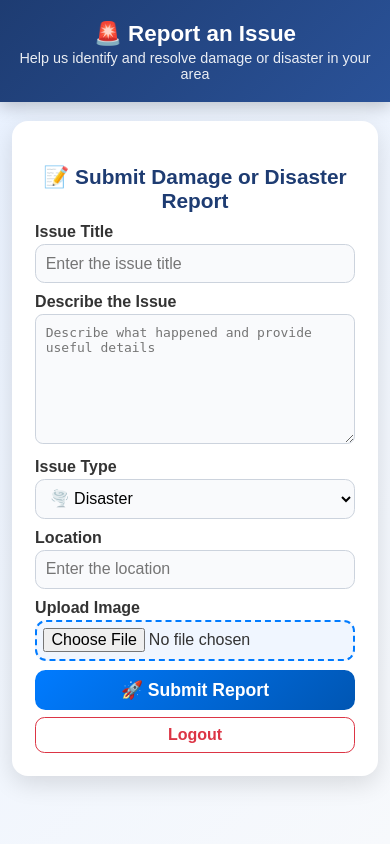
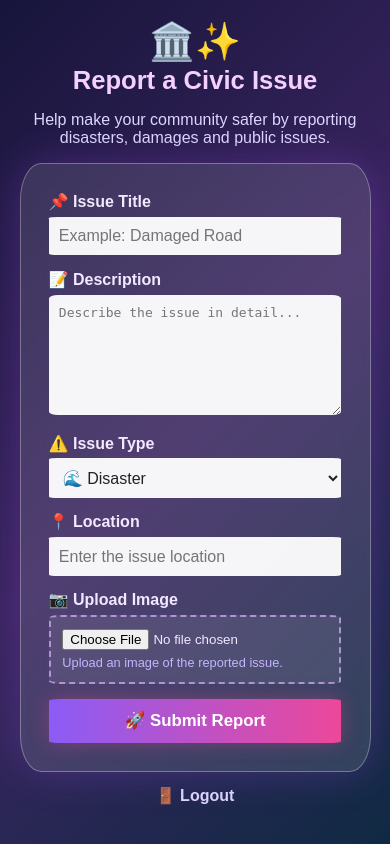
Before and after one commit to DeepakkumarS-0710/Civic_issue_Reporter, a Flask app: template templates/report.html in a window 390 px wide. Run offline with Flask 3, Linux system fonts and the light colour scheme; the template is opened without the code that fills it, so the values that code supplies are empty.

Commit message:
Update UI design and responsive pages

```diff
--- a/templates/report.html
+++ b/templates/report.html
@@ -2,6 +2,8 @@
 <html>
 <head>
     <title>Report an Issue</title>
+
+    <meta name="viewport" content="width=device-width, initial-scale=1.0">
 
     <style>
         * {
@@ -10,211 +12,161 @@
 
         body {
             margin: 0;
+            min-height: 100vh;
             font-family: Arial, sans-serif;
-            background: linear-gradient(135deg, #e8f1ff, #f7f9fc);
-            min-height: 100vh;
-            color: #333;
+            background: linear-gradient(135deg, #17153b, #39245f, #102a43);
+            color: white;
+            padding: 4%;
+        }
+
+        .page {
+            width: 92%;
+            max-width: 800px;
+            margin: auto;
         }
 
         .header {
-            width: 100%;
-            background: linear-gradient(135deg, #1e3c72, #2a5298);
-            color: white;
-            padding: 2% 5%;
             text-align: center;
-            box-shadow: 0 0.3em 1em rgba(0, 0, 0, 0.2);
+            margin-bottom: 4%;
         }
 
-        .header h2 {
-            margin: 0;
-            font-size: 2em;
+        .header-icon {
+            font-size: 280%;
+        }
+
+        h1 {
+            margin: 1% 0;
+            font-size: 200%;
+            color: #f5d0fe;
         }
 
         .header p {
-            margin: 1% 0 0;
-            font-size: 1em;
-            opacity: 0.9;
+            color: #ddd6fe;
+            font-size: 100%;
         }
 
-        .container {
-            width: 70%;
-            margin: 4% auto;
-            background-color: white;
-            padding: 4%;
-            border-radius: 1.2em;
-            box-shadow: 0 0.5em 1.5em rgba(0, 0, 0, 0.12);
-        }
-
-        .section-title {
-            text-align: center;
-            color: #1e3c72;
-            margin-bottom: 3%;
-            font-size: 1.5em;
+        .report-card {
+            background: rgba(255, 255, 255, 0.12);
+            border: 1px solid rgba(255, 255, 255, 0.3);
+            border-radius: 4%;
+            padding: 6%;
+            box-shadow: 0 0 40px rgba(168, 85, 247, 0.25);
+            backdrop-filter: blur(12px);
         }
 
         .form-group {
-            margin-bottom: 3%;
+            margin-bottom: 5%;
         }
 
         label {
             display: block;
-            margin-bottom: 1%;
+            margin-bottom: 2%;
             font-weight: bold;
-            color: #333;
+            color: #f3e8ff;
         }
 
         input[type="text"],
         textarea,
         select {
             width: 100%;
-            padding: 1.5%;
-            border: 0.1em solid #ccd3dd;
-            border-radius: 0.6em;
-            font-size: 1em;
-            background-color: #f9fafc;
+            padding: 3.5%;
+            border: none;
+            border-radius: 3%;
+            background: rgba(255, 255, 255, 0.95);
+            color: #222;
+            font-size: 100%;
+            outline: none;
+        }
+
+        textarea {
+            min-height: 150px;
+            resize: vertical;
         }
 
         input[type="text"]:focus,
         textarea:focus,
         select:focus {
-            outline: none;
-            border-color: #007bff;
-            background-color: white;
-        }
-
-        textarea {
-            min-height: 12em;
-            resize: vertical;
-        }
-
-        select {
-            cursor: pointer;
-        }
-
-        .issue-types {
-            display: flex;
-            gap: 2%;
-            flex-wrap: wrap;
-        }
-
-        .issue-types option {
-            padding: 1%;
+            box-shadow: 0 0 15px rgba(216, 180, 254, 0.8);
         }
 
         .file-box {
             width: 100%;
-            padding: 2%;
-            border: 0.15em dashed #007bff;
-            border-radius: 0.7em;
-            background-color: #f0f6ff;
+            padding: 4%;
+            border: 2px dashed rgba(216, 180, 254, 0.7);
+            border-radius: 4%;
+            background: rgba(255, 255, 255, 0.08);
         }
 
         input[type="file"] {
             width: 100%;
-            font-size: 1em;
+            color: #f3e8ff;
         }
 
-        .submit-btn {
+        .hint {
+            display: block;
+            margin-top: 2%;
+            color: #c4b5fd;
+            font-size: 80%;
+        }
+
+        button {
             width: 100%;
-            padding: 1.5%;
+            padding: 4%;
             border: none;
-            border-radius: 0.6em;
-            background: linear-gradient(135deg, #007bff, #0056b3);
+            border-radius: 4%;
+            background: linear-gradient(90deg, #8b5cf6, #ec4899);
             color: white;
-            font-size: 1.1em;
+            font-size: 105%;
             font-weight: bold;
             cursor: pointer;
-            transition: 0.3s;
+            box-shadow: 0 0 20px rgba(236, 72, 153, 0.35);
         }
 
-        .submit-btn:hover {
-            transform: translateY(-0.1em);
-            box-shadow: 0 0.4em 1em rgba(0, 123, 255, 0.3);
+        button:hover {
+            transform: translateY(-2px);
+            box-shadow: 0 0 28px rgba(216, 180, 254, 0.65);
+        }
+
+        .logout-area {
+            text-align: center;
+            margin-top: 4%;
         }
 
         .logout {
-            display: block;
-            width: 100%;
-            margin-top: 2%;
-            padding: 1.2%;
-            text-align: center;
+            color: #ddd6fe;
             text-decoration: none;
-            color: #dc3545;
             font-weight: bold;
-            border: 0.1em solid #dc3545;
-            border-radius: 0.6em;
-            transition: 0.3s;
         }
 
         .logout:hover {
-            background-color: #dc3545;
-            color: white;
+            color: #f5d0fe;
         }
 
-        @media (max-width: 60em) {
+        @media (max-width: 600px) {
 
-            .container {
-                width: 85%;
+            body {
                 padding: 5%;
             }
 
-            .header h2 {
-                font-size: 1.7em;
+            .page {
+                width: 100%;
             }
 
-            input[type="text"],
-            textarea,
-            select {
-                padding: 2%;
+            .report-card {
+                padding: 8%;
+                border-radius: 6%;
             }
 
-            .submit-btn {
-                padding: 2%;
-            }
+            h1 {
+                font-size: 160%;
             }
 
-        @media (max-width: 40em) {
-
-            .header {
-                padding: 5% 3%;
-            }
-
-            .header h2 {
-                font-size: 1.4em;
-            }
-
-            .header p {
-                font-size: 0.9em;
-            }
-
-            .container {
-                width: 94%;
-                margin: 5% auto;
-                padding: 6%;
-                border-radius: 1em;
-            }
-
-            .section-title {
-                font-size: 1.3em;
-            }
-
-            input[type="text"],
-            textarea,
-            select {
-                padding: 3%;
-                font-size: 1em;
+            .header-icon {
+                font-size: 230%;
             }
 
             textarea {
-                min-height: 10em;
-            }
-
-            .submit-btn {
-                padding: 3%;
-            }
-
-            .logout {
-                padding: 2.5%;
+                min-height: 120px;
             }
         }
     </style>
@@ -222,73 +174,141 @@
 
 <body>
 
+    <div class="page">
+
         <div class="header">
-        <h2>🚨 Report an Issue</h2>
-        <p>Help us identify and resolve damage or disaster in your area</p>
+
+            <div class="header-icon">
+                🏛️✨
             </div>
 
-    <div class="container">
+            <h1>Report a Civic Issue</h1>
 
-        <h3 class="section-title">📝 Submit Damage or Disaster Report</h3>
+            <p>
+                Help make your community safer by reporting
+                disasters, damages and public issues.
+            </p>
+
+        </div>
+
+        <div class="report-card">
 
             <form action="/report" method="post" enctype="multipart/form-data">
 
                 <div class="form-group">
-                <label>Issue Title</label>
+
+                    <label for="title">
+                        📌 Issue Title
+                    </label>
+
                     <input
                         type="text"
+                        id="title"
                         name="title"
-                    placeholder="Enter the issue title"
+                        placeholder="Example: Damaged Road"
                         required
                     >
+
                 </div>
 
+
                 <div class="form-group">
-                <label>Describe the Issue</label>
+
+                    <label for="description">
+                        📝 Description
+                    </label>
+
                     <textarea
+                        id="description"
                         name="description"
-                    placeholder="Describe what happened and provide useful details"
+                        placeholder="Describe the issue in detail..."
                         required
                     ></textarea>
+
                 </div>
 
+
                 <div class="form-group">
-                <label>Issue Type</label>
 
-                <select name="issue_type">
-                    <option value="Disaster">🌪️ Disaster</option>
-                    <option value="Manmade">🏗️ Manmade</option>
-                    <option value="Public Property">🏙️ Public Property</option>
+                    <label for="issue_type">
+                        ⚠️ Issue Type
+                    </label>
+
+                    <select id="issue_type" name="issue_type">
+
+                        <option value="Disaster">
+                            🌊 Disaster
+                        </option>
+
+                        <option value="Manmade">
+                            🏗️ Manmade
+                        </option>
+
+                        <option value="Public Property">
+                            🏛️ Public Property
+                        </option>
+
                     </select>
+
                 </div>
 
+
                 <div class="form-group">
-                <label>Location</label>
+
+                    <label for="location">
+                        📍 Location
+                    </label>
+
                     <input
                         type="text"
+                        id="location"
                         name="location"
-                    placeholder="Enter the location"
+                        placeholder="Enter the issue location"
                         required
                     >
+
                 </div>
 
+
                 <div class="form-group">
-                <label>Upload Image</label>
+
+                    <label for="image">
+                        📷 Upload Image
+                    </label>
 
                     <div class="file-box">
-                    <input type="file" name="image">
-                </div>
+
+                        <input
+                            type="file"
+                            id="image"
+                            name="image"
+                            accept="image/*"
+                        >
+
+                        <span class="hint">
+                            Upload an image of the reported issue.
+                        </span>
+
                     </div>
 
-            <button type="submit" class="submit-btn">
+                </div>
+
+
+                <button type="submit">
                     🚀 Submit Report
                 </button>
 
             </form>
 
+        </div>
+
+        <div class="logout-area">
+
             <a href="/logout" class="logout">
-            Logout
+                🚪 Logout
             </a>
+
+        </div>
 
     </div>
 
```
Also changed, not shown: templates/dashboard.html (+163 -216 lines). Lines whose indentation alone changed are shown as unchanged.
